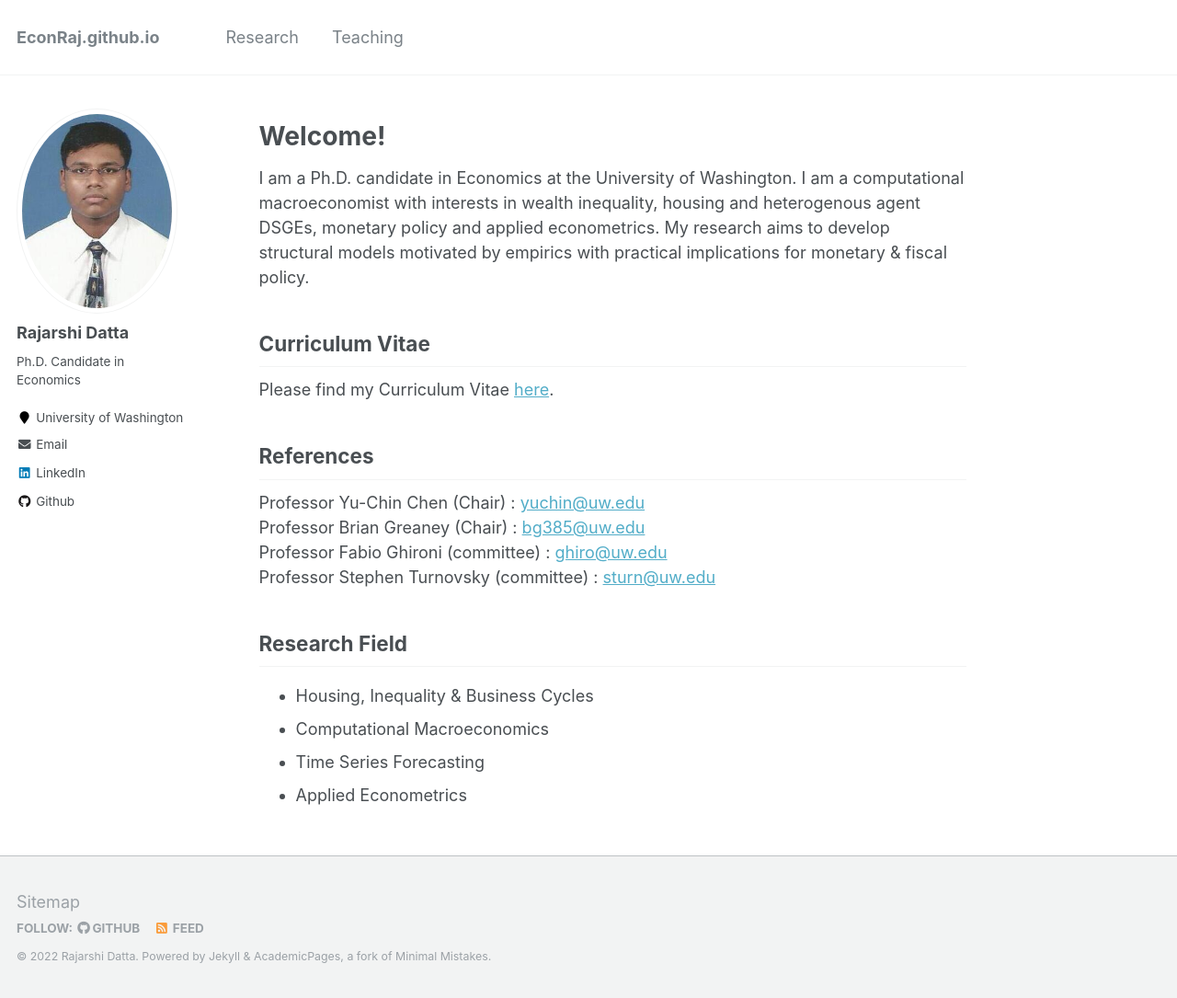
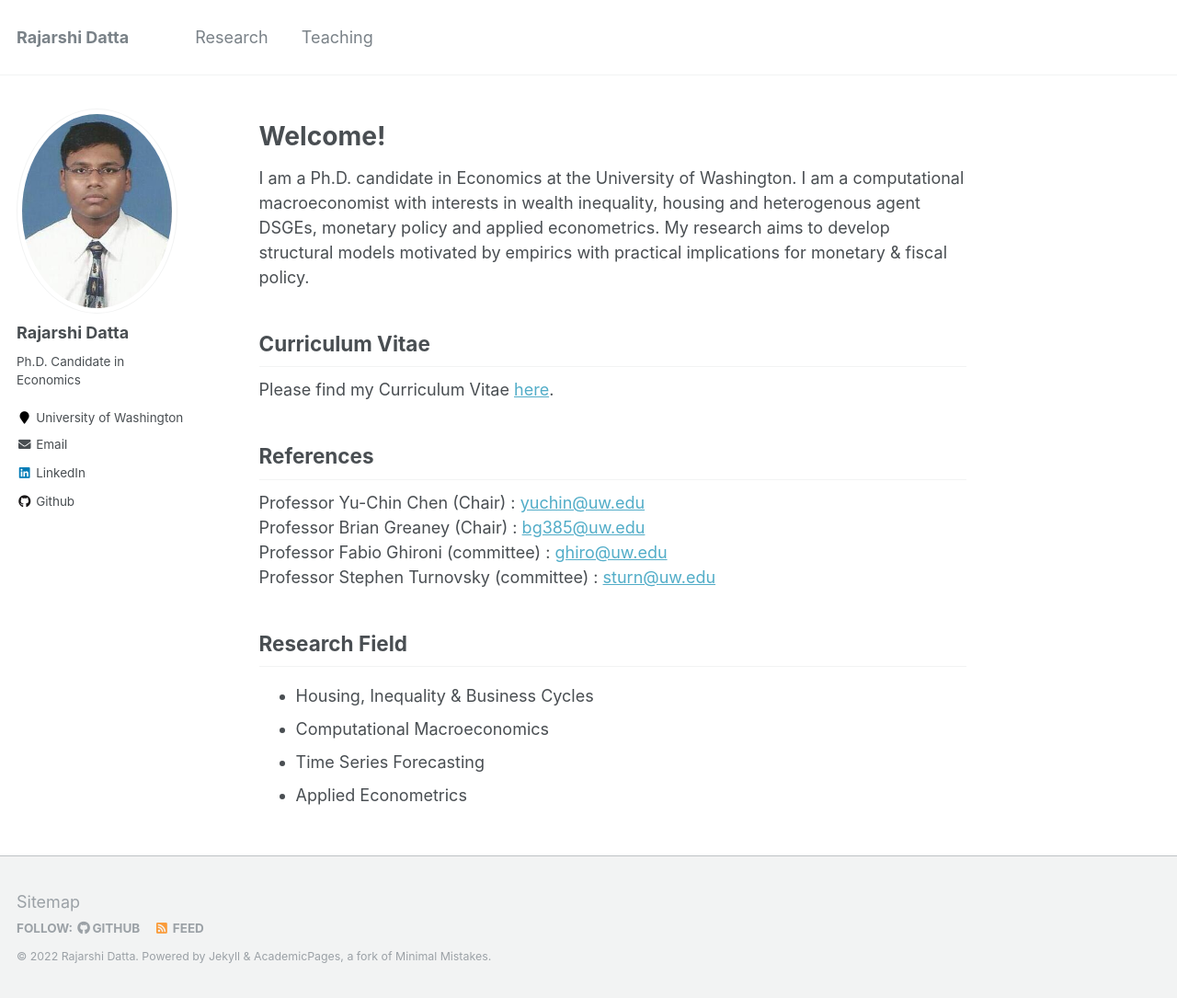
Before and after one commit to Reina-Kawai/Reina-Kawai.github.io, a Jekyll site: the page built from _pages/about.md, in a window 1280 px wide and 1085 px high. Shown: the whole window at 92% size. Built offline with Jekyll 4.4.1, drawn with Linux system fonts in a browser that asks for light colours.

Commit message:
Update _config.yml

```diff
--- a/_config.yml
+++ b/_config.yml
@@ -8,13 +8,13 @@
 
 # Site Settings
 locale                   : "en-US"
-title                    :  "EconRaj.github.io"
+title                    :  "Rajarshi Datta" #"EconRaj.github.io"
 title_separator          : "-"
 name                     : &name "Rajarshi Datta"
 description              : &description "University of Washington"
 url                      : https://rdatta2-code.github.io # the base hostname & protocol for your site e.g. "https://mmistakes.github.io"
 baseurl                  : "" # the subpath of your site, e.g. "/blog"
-repository               : "rdatta2-code/rdatta2-code.github.io"
+repository               : "rdatta2-code" # "rdatta2-code/rdatta2-code.github.io"
 teaser                   :  # filename of teaser fallback teaser image placed in /images/, .e.g. "500x300.png"
 breadcrumbs              : false # true, false (default)
 words_per_minute         : 160
```
